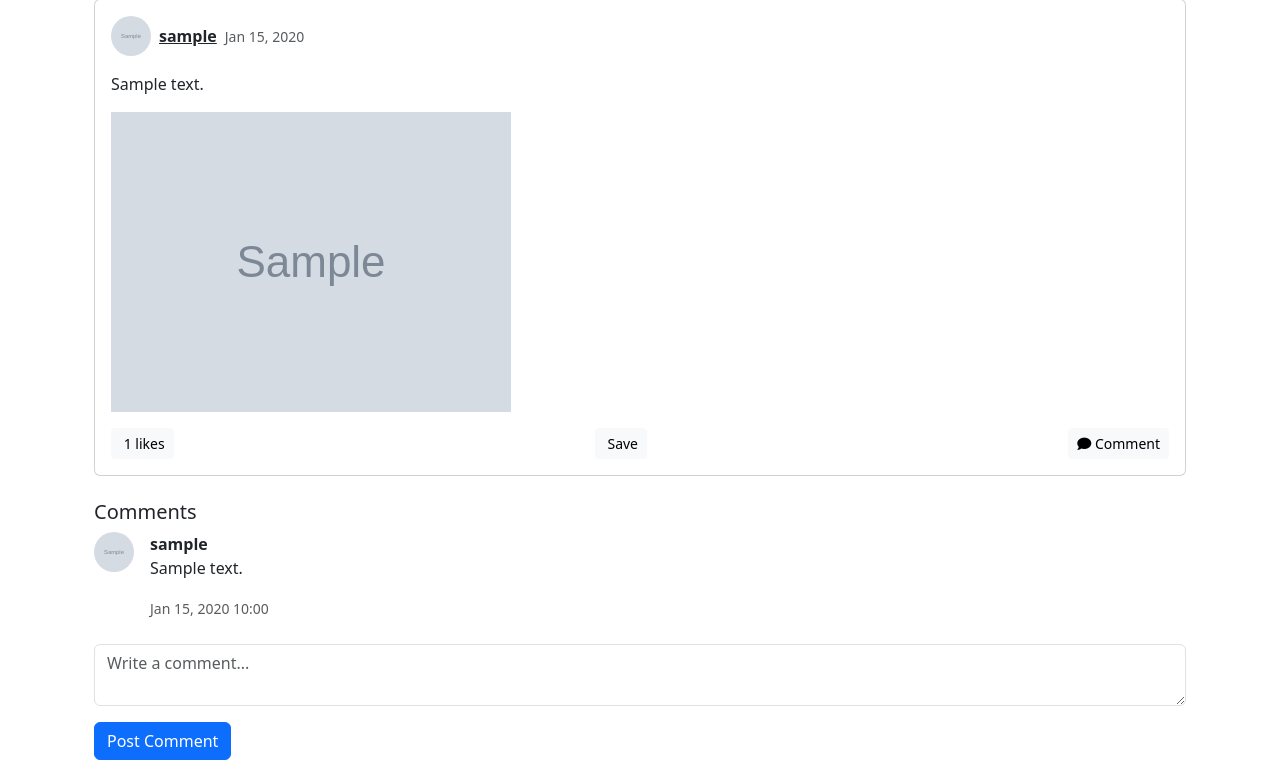
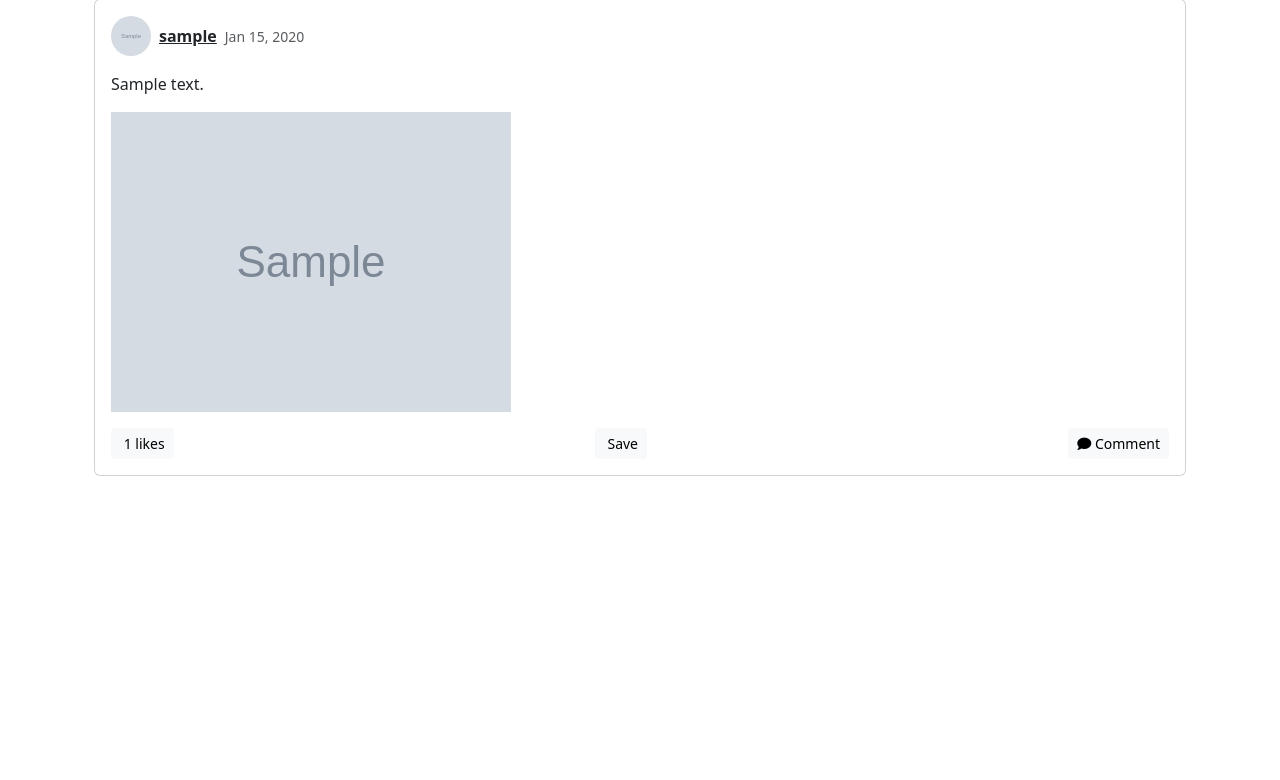
Before and after one commit to yeeheng12/WebApp2, a Flask app: template app/templates/post.html in a window 1280 px wide. Shown: the part 139-919 px from the top of the page. After the commit the page ends 615 px from the top, so only its background shows below. Run offline with Flask 3, Linux system fonts and the light colour scheme; the template is opened without the code that fills it: values that come from a table or form of the project are taken from there, others are empty; tables that the repository leaves empty hold one stand-in row (values such as "Sample post"); grey boxes marked "Sample" are stand-in pictures; some libraries are stand-ins or nearby versions.

Commit message:
Update post.html

```diff
--- a/app/templates/post.html
+++ b/app/templates/post.html
@@ -36,22 +36,38 @@
                     <i class="fa {% if current_user.is_saving(post) %} fa-bookmark {% else %} fa-bookmark-o {% endif %}"></i> Save
                 </button>
 
-                <!-- Comment Button -->
-                <a href="{{ url_for('view_post', post_id=post.id) }}" class="btn btn-light btn-sm">
+                <!-- Comment Button (Triggers Modal) -->
+                <button class="btn btn-light btn-sm" data-bs-toggle="modal" data-bs-target="#commentModal-{{ post.id }}">
                     <i class="fa fa-comment"></i> Comment
-                </a>
+                </button>
             </div>
         </div>
     </div>
 
-    <!-- Comments Section -->
-    <div class="mt-4">
-        <h5>Comments</h5>
+    <!-- Comment Modal (Hidden until activated) -->
+    <div class="modal fade" id="commentModal-{{ post.id }}" tabindex="-1" aria-labelledby="commentModalLabel-{{ post.id }}" aria-hidden="true">
+        <div class="modal-dialog modal-dialog-centered">
+            <div class="modal-content">
+                <!-- Modal Header -->
+                <div class="modal-header">
+                    <h5 class="modal-title" id="commentModalLabel-{{ post.id }}">Comments</h5>
+                    <button type="button" class="btn-close" data-bs-dismiss="modal" aria-label="Close"></button>
+                </div>
+
+                <!-- Modal Body (Post Content and Comments) -->
+                <div class="modal-body">
+                    <!-- Post Image and Content -->
+                    <div class="mb-3">
+                        <img src="{{ post.get_image() }}" class="img-fluid rounded mb-3" alt="Post Image">
+                        <p>{{ post.content }}</p>
+                    </div>
+
+                    <!-- Comments List -->
+                    <div class="comments-section">
                         {% for comment in post.comments %}
                             <div class="d-flex mb-3">
-                <img src="{{ comment.user.get_avatar() }}" class="rounded-circle"
-                    width="40" height="40" alt="{{ comment.user.username }}">
-                <div class="ms-3">
+                                <img src="{{ comment.user.get_avatar() }}" class="rounded-circle me-3" width="40" height="40" alt="User Avatar">
+                                <div>
                                     <strong>{{ comment.user.username }}</strong>
                                     <p>{{ comment.content }}</p>
                                     <small class="text-muted">{{ comment.timestamp.strftime('%b %d, %Y %H:%M') }}</small>
@@ -60,15 +76,16 @@
                         {% endfor %}
                     </div>
 
-    <!-- Comment Form -->
-    <div class="mt-4">
-        <form method="POST" action="{{ url_for('add_comment', post_id=post.id) }}">
-            {{ form.hidden_tag() }}
-            <div class="mb-3">
-                {{ form.content(class="form-control", placeholder="Write a comment...") }}
+                    <!-- Add New Comment Form -->
+                    <form method="POST" action="{{ url_for('add_comment', post_id=post.id) }}" class="mt-3">
+                        <div class="input-group">
+                            <input type="text" class="form-control" name="content" placeholder="Write a comment..." required>
+                            <button class="btn btn-primary" type="submit">Post</button>
                         </div>
-            <button type="submit" class="btn btn-primary">Post Comment</button>
                     </form>
+                </div>
+            </div>
+        </div>
     </div>
 </div>
 {% endblock %}
@@ -82,4 +99,5 @@
   <!-- Include JavaScript files for handling likes, comments, and saves -->
   <script src="{{ url_for('static', filename='js/like.js') }}"></script>
   <script src="{{ url_for('static', filename='js/save.js') }}"></script>
+  <script src="{{ url_for('static', filename='js/comment.js') }}"></script>
 {% endblock %}
```
Lines whose indentation alone changed are shown as unchanged.
